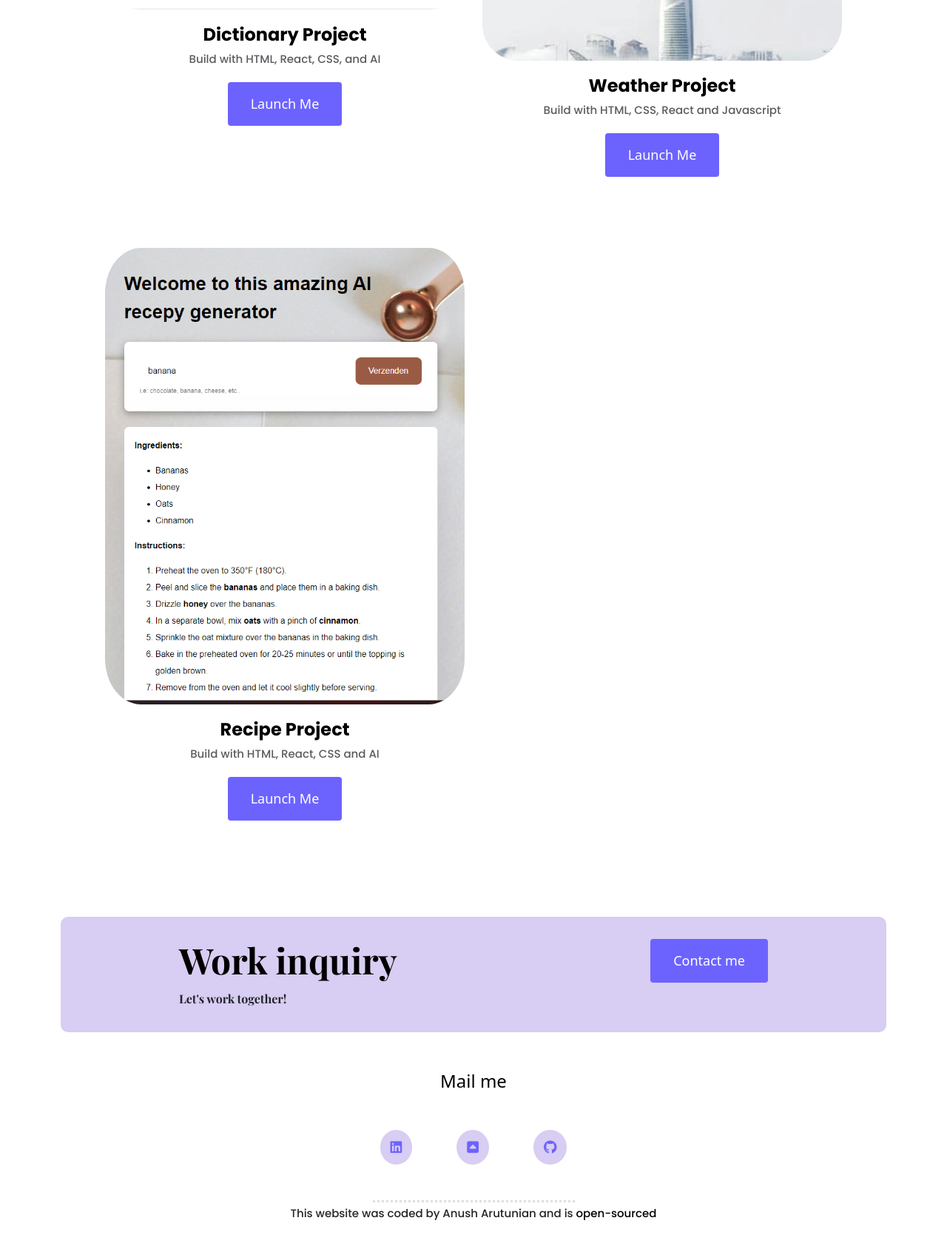
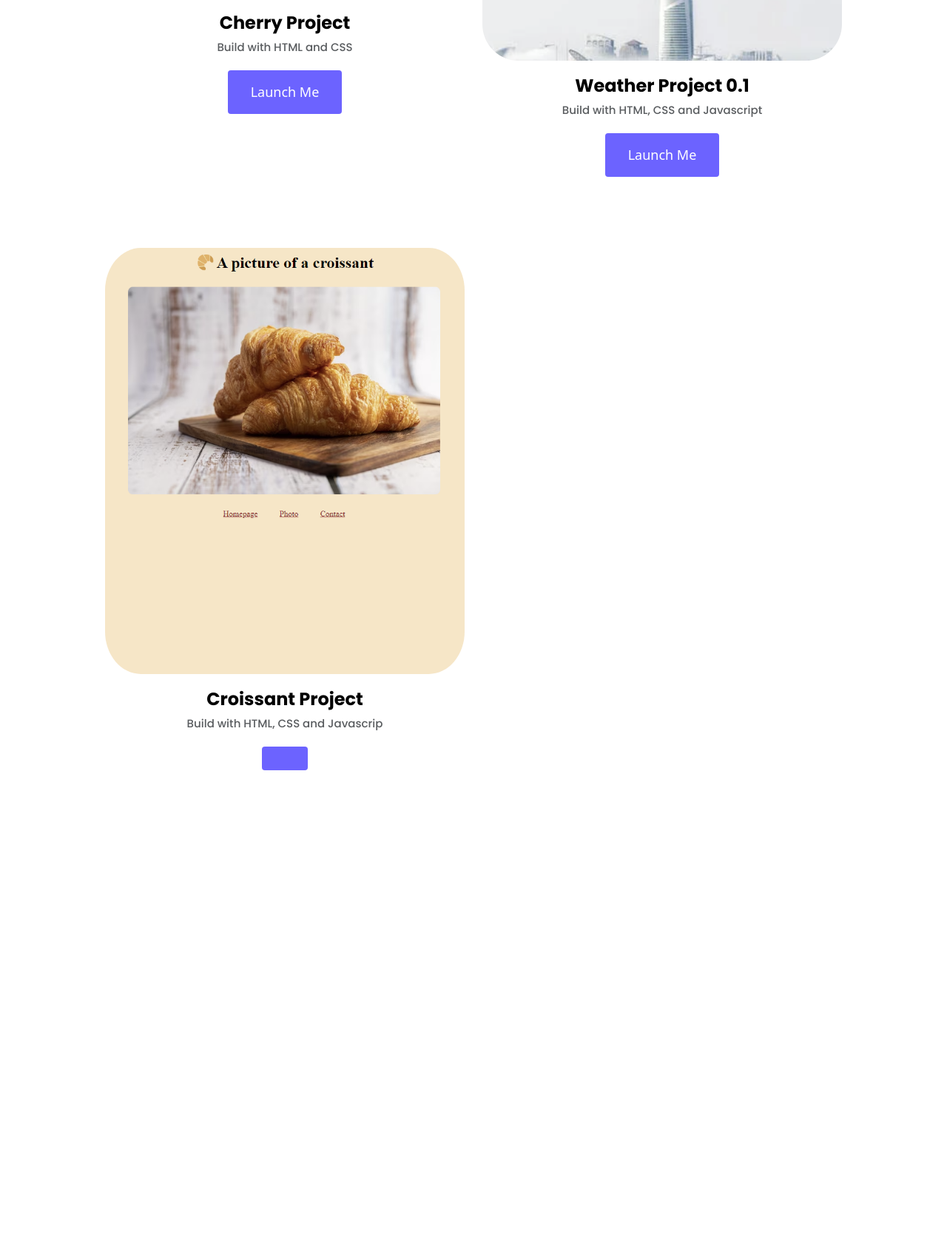
Before and after one commit to Anush199530/portfolio-project, a plain HTML site: page oldwork.html in a window 1280 px wide. Shown: the part 730-2418 px from the top of the page at 74% size. After the commit the page ends 1841 px from the top, so only its background shows below. Drawn offline with nearby package versions, Linux system fonts and the light colour scheme.

Commit message:
update old.html

```diff
--- a/oldwork.html
+++ b/oldwork.html
@@ -36,117 +36,103 @@
   </head>
 
   <body>
-            <div
-    class="container ">
+    <div class="container">
       <nav class="d-flex justify-content-between">
         <a href="index.html">
-    <img src="images/logo2.png" class="logo d-none d-md-block" alt="Anush-Arutunian-logo" />
-     <img src="images/logo2-small.png" class="logo d-none d-block d-md-none" alt="Anush-Arutunian-logo-smaller"  />
+          <img
+            src="images/logo2.png"
+            class="logo d-none d-md-block"
+            alt="Anush-Arutunian-logo"
+          />
+          <img
+            src="images/logo2-small.png"
+            class="logo d-none d-block d-md-none"
+            alt="Anush-Arutunian-logo-smaller"
+          />
         </a>
         <ul>
-        <li >
+          <li>
             <a href="index.html" title="homepage"> Home</a>
-
           </li>
           <li>
             <a href="about.html" title="about-me"> About</a>
-
           </li>
-        <li class="active" >
-<a href="work.html" title="My projects">  Work</a>
-
+          <li>
+            <a href="work.html" title="My projects"> Work</a>
           </li>
-          <li  >
-<a href="oldwork.html" title="Olderprojects">  Older projects </a>
-
+          <li class="active">
+            <a href="oldwork.html" title="Olderprojects"> Older projects</a>
           </li>
-        <li >
+          <li>
             <a href="contact.html" title="Contact Me"> Contact</a>
-
           </li>
         </ul>
       </nav>
       <div class="content-container container">
         <div class="content">
-        <h1 class="mb-7 text-center">Take a look at the project that I worked on</h1>
+          <h1 class="mb-7 text-center">
+            Take a look at some of my older projects!
+          </h1>
           <div class="row">
             <div class="col-md-6 mb-5">
-            <img src="images/dictionary.png" class="img-fluid mb-3" title="Dictionary" />
-            <h3 class="text-center m-0">Dictionary Project</h3>
-            <p class="text-center text-muted">Build with HTML, React, CSS, and AI </p>
+              <img
+                src="images/cherry.png"
+                class="img-fluid mb-3"
+                title="Cherry-project"
+              />
+              <h3 class="text-center m-0">Cherry Project</h3>
+              <p class="text-center text-muted">Build with HTML and CSS</p>
               <div class="project-btn mt-3">
-        <a href="https://add-on-dictionary-kgw6.vercel.app/"
-        class="btn btn-branding" target="_blank"
+                <a
+                  href="https://www.shecodes.io/workshops/shecodes-basics-60e1eb47-f83e-4cae-a9e9-4aa22def5147/projects/1750596"
+                  class="btn btn-branding"
+                  target="_blank"
                 >
-      Launch Me </a>
-
+                  Launch Me
+                </a>
               </div>
             </div>
             <div class="col-md-6 mb-5">
-            <img src="images/weather.png" class="img-fluid mb-3" title="Weather-project"/>
-            <h3 class="text-center m-0">Weather Project</h3>
-            <p class="text-center text-muted">Build with HTML, CSS, React and Javascript</p>
+              <img
+                src="images/weather.png"
+                class="img-fluid mb-3"
+                title="Weather-project"
+              />
+              <h3 class="text-center m-0">Weather Project 0.1</h3>
+              <p class="text-center text-muted">
+                Build with HTML, CSS and Javascript
+              </p>
               <div class="project-btn mt-3">
-        <a href="https://weather-app-react-6.vercel.app/"
+                <a
+                  href="https://vanilla-weather-app-mlzg.vercel.app/"
                   class="btn btn-branding"
                   target="_blank"
                 >
-      Launch Me </a>
+                  Launch Me
+                </a>
               </div>
             </div>
             <div class="col-md-6 mt-5">
-            <img src="images/recepy.png" class="img-fluid mb-3 " title="recepy-project" />
-            <h3 class="text-center m-0">Recipe  Project</h3>
-            <p class="text-center text-muted">Build with  HTML, React, CSS and AI </p>
+              <img
+                src="images/croissant.png"
+                class="img-fluid mb-3"
+                title="croissant-project"
+              />
+              <h3 class="text-center m-0">Croissant Project</h3>
+              <p class="text-center text-muted">
+                Build with HTML, CSS and Javascrip
+              </p>
               <div class="project-btn mt-3">
-        <a href="https://ai2-add.vercel.app/"
+                <a
+                  href="https://lesson-3-multipage-croissant.vercel.app/photo.html"
                   class="btn btn-branding"
                   target="_blank"
-        >
-      Launch Me </a>
+                ></a>
               </div>
             </div>
           </div>
         </div>
-
-    </div>
-    <footer>
-  <div class="contact-box justify-content-between mb-5 d-none d-md-flex" >
-    <div>
-    <h3>Work inquiry</h3>
-    <p>Let's work together!</p>
-    </div>
-    <div>
-    <a href="contact.html" class="btn btn-branding"> Contact me</a>
       </div>
     </div>
-
- <div class="container">
-    <div class="d-flex justify-content-center mb-5">
-  <a href="mailto:anush.arutunian@outlook.com" class="email-link">Mail me</a>
- </div>
-
-  <div class="social-links d-flex justify-content-center mb-5 ">
-    <a href="https://www.linkedin.com/public-profile/settings?trk=d_flagship3_profile_self_view_public_profile" target="_blank">
-       <i class="fa-brands fa-linkedin" title="linkedin profile "></i></a>
-   <a href="https://vercel.com/anush199530" target="_blank">
-  <i class="fa-solid fa-square-caret-up" title="vercel profile "></i>
-
-
-    </a>
-
-    <a href="https://github.com/Anush199530" target="_blank">
-       <i class="fa-brands fa-github" title="github profile "></i>
-    </a>
- </div>
-<hr>
-<p class="coded-by mt-0">
-  This website was coded by Anush Arutunian and is <a href="https://vercel.com/anush199530/portfolio-project/2e4ytqXM2B2aBfeygm7bsD83GW8w" target="blank"> open-sourced</a>
-</p
-
- </div>
-
-
-</footer>
   </body>
 </html>
```
Lines whose indentation alone changed are shown as unchanged.
